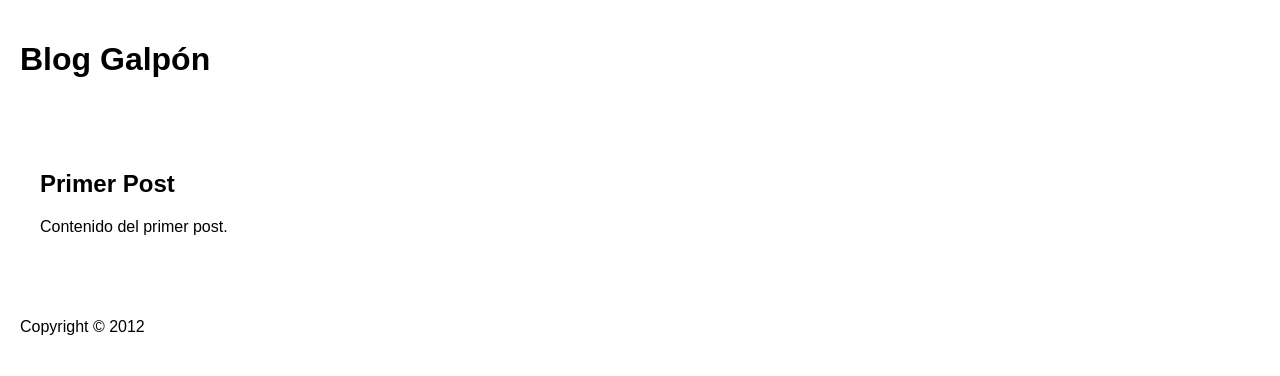
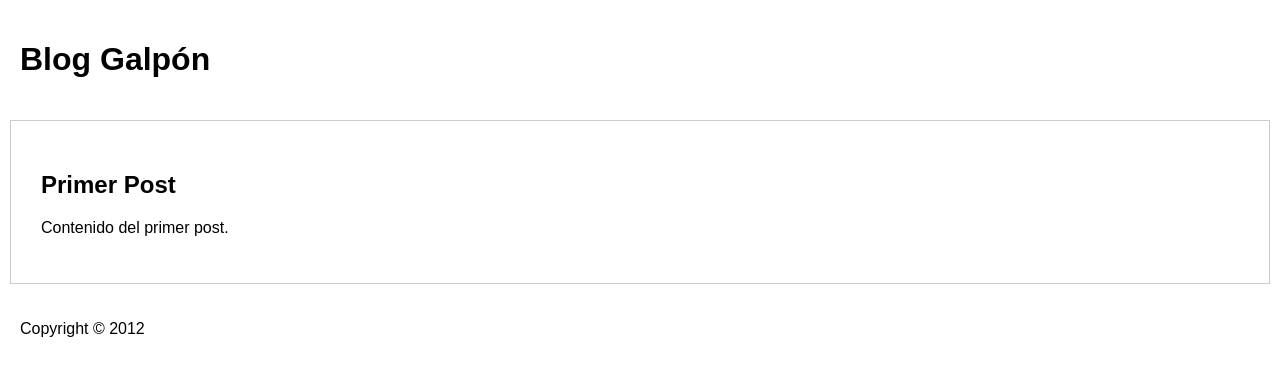
Before and after one commit to Shulkiora8/DPL_A_Samuel, a PHP site: page / in a window 1280 px wide. Shown: the top 376 px of the page. Run offline with PHP 8.4, Linux system fonts and the light colour scheme.

Commit message:
Se añaden las CSS de section

```diff
--- a/style.css
+++ b/style.css
@@ -9,3 +9,7 @@ header, section, article, aside, footer {
     margin: 10px;
     padding: 10px;
 }
+
+section {
+    border: 1px solid #ccc;
+}
```
